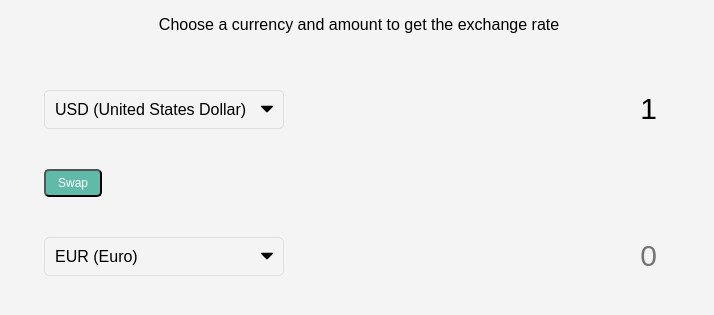
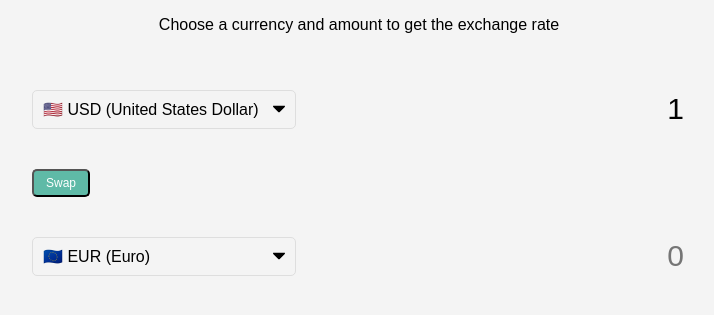
Before and after one commit to achatmajian/Exchange-Rate-Calculator, a plain HTML site: page index.html in a window 1280 px wide. Shown: the part 357-672 px from the top of the page, without its empty margins (281-995 px from the left). Drawn offline with Linux system fonts and the light colour scheme; no server answers.

Commit message:
added flags and hid number spinner

```diff
--- a/index.html
+++ b/index.html
@@ -15,58 +15,58 @@
     <div class="comtainer">
         <div class="currency">
             <select id="currency-one">
-                <option value="AED">AED (UAE Dirham)</option>
-                <option value="ARS">ARS (Argentine Peso)</option>
-                <option value="AUD">AUD (Australian Dollar)</option>
-                <option value="BGN">BGN (Bulgarian Lev)</option>
-                <option value="BRL">BRL (Brazilian Real)</option>
-                <option value="BSD">BSD (Bahamian Dollar)</option>
-                <option value="CAD">CAD (Canadian Dollar)</option>
-                <option value="CHF">CHF (Swiss Franc)</option>
-                <option value="CLP">CLP (Chilean Peso)</option>
-                <option value="CNY">CNY (Chinese Yuan)</option>
-                <option value="COP">COP (Colombian Peso)</option>
-                <option value="CZK">CZK (Czech Koruna)</option>
-                <option value="DKK">DKK (Danish Krone)</option>
-                <option value="DOP">DOP (Dominican Peso)</option>
-                <option value="EGP">EGP (Egyptian Pound)</option>
-                <option value="EUR">EUR (Euro)</option>
-                <option value="FJD">FJD (Fijian Dollar)</option>
-                <option value="GBP">GBP (British Pound)</option>
-                <option value="GTQ">GTQ (Guatemalan Quetzal)</option>
-                <option value="HKD">HKD (Hong Kong Dollar)</option>
-                <option value="HRK">HRK (Croatian Kuna)</option>
-                <option value="HUF">HUF (Hungarian Forint)</option>
-                <option value="IDR">IDR (Indonesian Rupiah)</option>
-                <option value="ILS">ILS (Israeli New Shekel)</option>
-                <option value="INR">INR (Indian Rupee)</option>
-                <option value="ISK">ISK Icelandic Króna</option>
-                <option value="JPY">JPY (Japanese Yen)</option>
-                <option value="KRW">KRW (South Korean Won)</option>
-                <option value="KZT">KZT (Kazakhstani Tenge)</option>
-                <option value="MXN">MXN (Mexican Peso)</option>
-                <option value="MYR">MYR (Malaysian Ringgit)</option>
-                <option value="NOK">NOK (Norwegian Krone)</option>
-                <option value="NZD">NZD (New Zealand Dollar)</option>
-                <option value="PAB">PAB (Panamanian Balboa)</option>
-                <option value="PEN">PEN (Peruvian Sol) </option>
-                <option value="PHP">PHP (Phillipine Peso)</option>
-                <option value="PKR">PKR (Pakistani Rupee)</option>
-                <option value="PLN">PLN (Polish Złoty)</option>
-                <option value="PYG">PYG (Paraguayan Guaraní)</option>
-                <option value="RON">RON (Romanian Leu)</option>
-                <option value="RUB">RUB (Russian Ruble)</option>
-                <option value="SAR">SAR (Saudi Riyal)</option>
-                <option value="SEK">SEK (Swedish Krona)</option>
-                <option value="SGD">SGD (Singapore Dollar)</option>
-                <option value="THB">THB (Thai Baht)</option>
-                <option value="TRY">TRY (Turkish Lira)</option>
-                <option value="TWD">TWD (New Taiwan Dollar)</option>
-                <option value="UAH">UAH (Ukrainian Hryvnia)</option>
-                <option value="USD" selected>USD (United States Dollar)</option>
-                <option value="UYU">UYU (Uruguayan Peso)</option>
-                <option value="VND">VND (Vietnamese Dồng)</option>
-                <option value="ZAR">ZAR (South African Rand)</option>
+                <option value="AED">🇦🇪 AED (UAE Dirham)</option>
+                <option value="ARS">🇦🇷 ARS (Argentine Peso)</option>
+                <option value="AUD">🇦🇺 AUD (Australian Dollar)</option>
+                <option value="BGN">🇧🇬 BGN (Bulgarian Lev)</option>
+                <option value="BRL">🇧🇷 BRL (Brazilian Real)</option>
+                <option value="BSD">🇧🇸 BSD (Bahamian Dollar)</option>
+                <option value="CAD">🇨🇦 CAD (Canadian Dollar)</option>
+                <option value="CHF">🇨🇭 CHF (Swiss Franc)</option>
+                <option value="CLP">🇨🇱 CLP (Chilean Peso)</option>
+                <option value="CNY">🇨🇳 CNY (Chinese Yuan)</option>
+                <option value="COP">🇨🇴 COP (Colombian Peso)</option>
+                <option value="CZK">🇨🇿 CZK (Czech Koruna)</option>
+                <option value="DKK">🇩🇰 DKK (Danish Krone)</option>
+                <option value="DOP">🇩🇴 DOP (Dominican Peso)</option>
+                <option value="EGP">🇪🇬 EGP (Egyptian Pound)</option>
+                <option value="EUR">🇪🇺 EUR (Euro)</option>
+                <option value="FJD">🇫🇯 FJD (Fijian Dollar)</option>
+                <option value="GBP">🇬🇧 GBP (British Pound)</option>
+                <option value="GTQ">🇬🇹 GTQ (Guatemalan Quetzal)</option>
+                <option value="HKD">🇭🇰 HKD (Hong Kong Dollar)</option>
+                <option value="HRK">🇭🇷 HRK (Croatian Kuna)</option>
+                <option value="HUF">🇭🇺 HUF (Hungarian Forint)</option>
+                <option value="IDR">🇮🇩 IDR (Indonesian Rupiah)</option>
+                <option value="ILS">🇮🇱 ILS (Israeli New Shekel)</option>
+                <option value="INR">🇮🇳 INR (Indian Rupee)</option>
+                <option value="ISK">🇮🇸 ISK Icelandic Króna</option>
+                <option value="JPY">🇯🇵 JPY (Japanese Yen)</option>
+                <option value="KRW">🇰🇷 KRW (South Korean Won)</option>
+                <option value="KZT">🇰🇿 KZT (Kazakhstani Tenge)</option>
+                <option value="MXN">🇲🇽 MXN (Mexican Peso)</option>
+                <option value="MYR">🇲🇾 MYR (Malaysian Ringgit)</option>
+                <option value="NOK">🇳🇴 NOK (Norwegian Krone)</option>
+                <option value="NZD">🇳🇿 NZD (New Zealand Dollar)</option>
+                <option value="PAB">🇵🇦 PAB (Panamanian Balboa)</option>
+                <option value="PEN">🇵🇪 PEN (Peruvian Sol) </option>
+                <option value="PHP">🇵🇭 PHP (Phillipine Peso)</option>
+                <option value="PKR">🇵🇰 PKR (Pakistani Rupee)</option>
+                <option value="PLN">🇵🇱 PLN (Polish Złoty)</option>
+                <option value="PYG">🇵🇾 PYG (Paraguayan Guaraní)</option>
+                <option value="RON">🇷🇴 RON (Romanian Leu)</option>
+                <option value="RUB">🇷🇺 RUB (Russian Ruble)</option>
+                <option value="SAR">🇸🇦 SAR (Saudi Riyal)</option>
+                <option value="SEK">🇸🇪 SEK (Swedish Krona)</option>
+                <option value="SGD">🇸🇬 SGD (Singapore Dollar)</option>
+                <option value="THB">🇹🇭 THB (Thai Baht)</option>
+                <option value="TRY">🇹🇷 TRY (Turkish Lira)</option>
+                <option value="TWD">🇹🇼 TWD (New Taiwan Dollar)</option>
+                <option value="UAH">🇺🇦 UAH (Ukrainian Hryvnia)</option>
+                <option value="USD" selected>🇺🇸 USD (United States Dollar)</option>
+                <option value="UYU">🇺🇾 UYU (Uruguayan Peso)</option>
+                <option value="VND"> 🇻🇳VND (Vietnamese Dồng)</option>
+                <option value="ZAR">🇿🇦 ZAR (South African Rand)</option>
             </select>
             <input type="number" id="amount-one" placeholder="1" value="1">
         </div>
@@ -80,64 +80,63 @@
 
         <div class="currency">
             <select id="currency-two">
-                <option value="AED">AED (UAE Dirham)</option>
-                <option value="ARS">ARS (Argentine Peso)</option>
-                <option value="AUD">AUD (Australian Dollar)</option>
-                <option value="BGN">BGN (Bulgarian Lev)</option>
-                <option value="BRL">BRL (Brazilian Real)</option>
-                <option value="BSD">BSD (Bahamian Dollar)</option>
-                <option value="CAD">CAD (Canadian Dollar)</option>
-                <option value="CHF">CHF (Swiss Franc)</option>
-                <option value="CLP">CLP (Chilean Peso)</option>
-                <option value="CNY">CNY (Chinese Yuan)</option>
-                <option value="COP">COP (Colombian Peso)</option>
-                <option value="CZK">CZK (Czech Koruna)</option>
-                <option value="DKK">DKK (Danish Krone)</option>
-                <option value="DOP">DOP (Dominican Peso)</option>
-                <option value="EGP">EGP (Egyptian Pound)</option>
-                <option value="EUR" selected>EUR (Euro)</option>
-                <option value="FJD">FJD (Fijian Dollar)</option>
-                <option value="GBP">GBP (British Pound)</option>
-                <option value="GTQ">GTQ (Guatemalan Quetzal)</option>
-                <option value="HKD">HKD (Hong Kong Dollar)</option>
-                <option value="HRK">HRK (Croatian Kuna)</option>
-                <option value="HUF">HUF (Hungarian Forint)</option>
-                <option value="IDR">IDR (Indonesian Rupiah)</option>
-                <option value="ILS">ILS (Israeli New Shekel)</option>
-                <option value="INR">INR (Indian Rupee)</option>
-                <option value="ISK">ISK Icelandic Króna</option>
-                <option value="JPY">JPY (Japanese Yen)</option>
-                <option value="KRW">KRW (South Korean Won)</option>
-                <option value="KZT">KZT (Kazakhstani Tenge)</option>
-                <option value="MXN">MXN (Mexican Peso)</option>
-                <option value="MYR">MYR (Malaysian Ringgit)</option>
-                <option value="NOK">NOK (Norwegian Krone)</option>
-                <option value="NZD">NZD (New Zealand Dollar)</option>
-                <option value="PAB">PAB (Panamanian Balboa)</option>
-                <option value="PEN">PEN (Peruvian Sol) </option>
-                <option value="PHP">PHP (Phillipine Peso)</option>
-                <option value="PKR">PKR (Pakistani Rupee)</option>
-                <option value="PLN">PLN (Polish Złoty)</option>
-                <option value="PYG">PYG (Paraguayan Guaraní)</option>
-                <option value="RON">RON (Romanian Leu)</option>
-                <option value="RUB">RUB (Russian Ruble)</option>
-                <option value="SAR">SAR (Saudi Riyal)</option>
-                <option value="SEK">SEK (Swedish Krona)</option>
-                <option value="SGD">SGD (Singapore Dollar)</option>
-                <option value="THB">THB (Thai Baht)</option>
-                <option value="TRY">TRY (Turkish Lira)</option>
-                <option value="TWD">TWD (New Taiwan Dollar)</option>
-                <option value="UAH">UAH (Ukrainian Hryvnia)</option>
-                <option value="USD">USD (United States Dollar)</option>
-                <option value="UYU">UYU (Uruguayan Peso)</option>
-                <option value="VND">VND (Vietnamese Dồng)</option>
-                <option value="ZAR">ZAR (South African Rand)</option>
+                <option value="AED">🇦🇪 AED (UAE Dirham)</option>
+                <option value="ARS">🇦🇷 ARS (Argentine Peso)</option>
+                <option value="AUD">🇦🇺 AUD (Australian Dollar)</option>
+                <option value="BGN">🇧🇬 BGN (Bulgarian Lev)</option>
+                <option value="BRL">🇧🇷 BRL (Brazilian Real)</option>
+                <option value="BSD">🇧🇸 BSD (Bahamian Dollar)</option>
+                <option value="CAD">🇨🇦 CAD (Canadian Dollar)</option>
+                <option value="CHF">🇨🇭 CHF (Swiss Franc)</option>
+                <option value="CLP">🇨🇱 CLP (Chilean Peso)</option>
+                <option value="CNY">🇨🇳 CNY (Chinese Yuan)</option>
+                <option value="COP">🇨🇴 COP (Colombian Peso)</option>
+                <option value="CZK">🇨🇿 CZK (Czech Koruna)</option>
+                <option value="DKK">🇩🇰 DKK (Danish Krone)</option>
+                <option value="DOP">🇩🇴 DOP (Dominican Peso)</option>
+                <option value="EGP">🇪🇬 EGP (Egyptian Pound)</option>
+                <option value="EUR" selected>🇪🇺 EUR (Euro)</option>
+                <option value="FJD">🇫🇯 FJD (Fijian Dollar)</option>
+                <option value="GBP">🇬🇧 GBP (British Pound)</option>
+                <option value="GTQ">🇬🇹 GTQ (Guatemalan Quetzal)</option>
+                <option value="HKD">🇭🇰 HKD (Hong Kong Dollar)</option>
+                <option value="HRK">🇭🇷 HRK (Croatian Kuna)</option>
+                <option value="HUF">🇭🇺 HUF (Hungarian Forint)</option>
+                <option value="IDR">🇮🇩 IDR (Indonesian Rupiah)</option>
+                <option value="ILS">🇮🇱 ILS (Israeli New Shekel)</option>
+                <option value="INR">🇮🇳 INR (Indian Rupee)</option>
+                <option value="ISK">🇮🇸 ISK Icelandic Króna</option>
+                <option value="JPY">🇯🇵 JPY (Japanese Yen)</option>
+                <option value="KRW">🇰🇷 KRW (South Korean Won)</option>
+                <option value="KZT">🇰🇿 KZT (Kazakhstani Tenge)</option>
+                <option value="MXN">🇲🇽 MXN (Mexican Peso)</option>
+                <option value="MYR">🇲🇾 MYR (Malaysian Ringgit)</option>
+                <option value="NOK">🇳🇴 NOK (Norwegian Krone)</option>
+                <option value="NZD">🇳🇿 NZD (New Zealand Dollar)</option>
+                <option value="PAB">🇵🇦 PAB (Panamanian Balboa)</option>
+                <option value="PEN">🇵🇪 PEN (Peruvian Sol) </option>
+                <option value="PHP">🇵🇭 PHP (Phillipine Peso)</option>
+                <option value="PKR">🇵🇰 PKR (Pakistani Rupee)</option>
+                <option value="PLN">🇵🇱 PLN (Polish Złoty)</option>
+                <option value="PYG">🇵🇾 PYG (Paraguayan Guaraní)</option>
+                <option value="RON">🇷🇴 RON (Romanian Leu)</option>
+                <option value="RUB">🇷🇺 RUB (Russian Ruble)</option>
+                <option value="SAR">🇸🇦 SAR (Saudi Riyal)</option>
+                <option value="SEK">🇸🇪 SEK (Swedish Krona)</option>
+                <option value="SGD">🇸🇬 SGD (Singapore Dollar)</option>
+                <option value="THB">🇹🇭 THB (Thai Baht)</option>
+                <option value="TRY">🇹🇷 TRY (Turkish Lira)</option>
+                <option value="TWD">🇹🇼 TWD (New Taiwan Dollar)</option>
+                <option value="UAH">🇺🇦 UAH (Ukrainian Hryvnia)</option>
+                <option value="USD">🇺🇸 USD (United States Dollar)</option>
+                <option value="UYU">🇺🇾 UYU (Uruguayan Peso)</option>
+                <option value="VND"> 🇻🇳VND (Vietnamese Dồng)</option>
+                <option value="ZAR">🇿🇦 ZAR (South African Rand)</option>
             </select>
             <input type="number" id="amount-two" placeholder="0">
         </div>
     </div>
 
-
     <script src="script.js"></script>
 </body>
 </html>
```
Also changed, not shown: style.css (+10 -0 lines).
